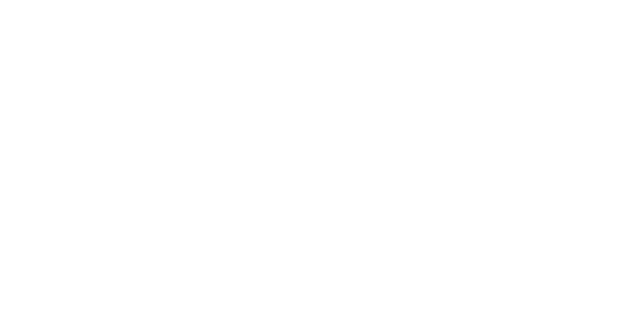
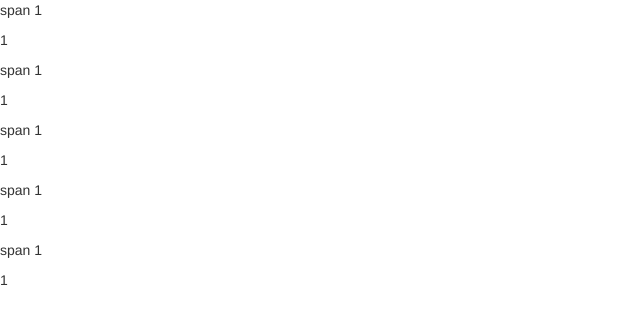
Before and after one commit to g-szerminski/zadanie10.2, a plain HTML site: page index.html in a window 1280 px wide. Shown: the whole page, without its empty margins (0-640 px from the left). Drawn offline with nearby package versions, Linux system fonts and the light colour scheme.

Commit message:
Add html content and span colors via jQuery

```diff
--- a/index.html
+++ b/index.html
@@ -10,7 +10,48 @@
     <link rel="stylesheet" type="text/css" href="css/style.css">
   </head>
   <body>
-
+    <div>
+      <div>
+        <p>
+          <span>span 1</span>
+        </p>
+      </div>
+      <div>
+        <p>1</p>
+      </div>
+      <div>
+        <p>
+          <span>span 1</span>
+        </p>
+      </div>
+      <div>
+        <p>1</p>
+      </div>
+      <div>
+        <p>
+          <span>span 1</span>
+        </p>
+      </div>
+      <div>
+        <p>1</p>
+      </div>
+      <div>
+        <p>
+          <span>span 1</span>
+        </p>
+      </div>
+      <div>
+        <p>1</p>
+      </div>
+      <div>
+        <p>
+          <span>span 1</span>
+        </p>
+      </div>
+      <div>
+        <p>1</p>
+      </div>
+    </div>
     <script async src="scripts.js" type="text/javascript"></script>
     <!--<script src="https://code.jquery.com/jquery-1.12.3.min.js"></script>
     <script src="https://maxcdn.bootstrapcdn.com/bootstrap/3.3.7/js/bootstrap.min.js" integrity="sha384-Tc5IQib027qvyjSMfHjOMaLkfuWVxZxUPnCJA7l2mCWNIpG9mGCD8wGNIcPD7Txa" crossorigin="anonymous"></script>-->
--- a/scripts.js
+++ b/scripts.js
@@ -0,0 +1,6 @@
+var span = $('span');
+	span.each(function(index, element) {
+		if (index % 2 == 0) {
+			$(elemnt).css('color', 'red');
+		};
+	});
```
